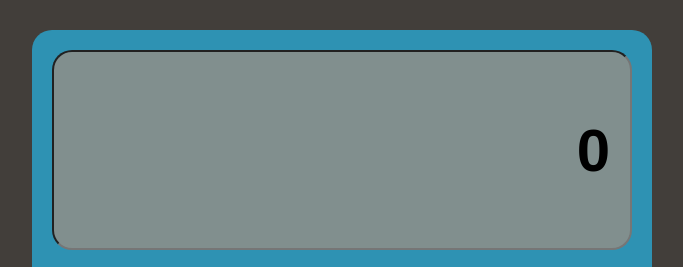
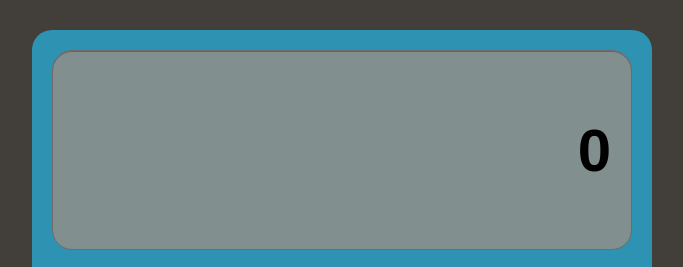
Before and after one commit to flyrk/web-dev-primary-project, a plain HTML site: page project4/index.html in a window 1280 px wide. Shown: the top 267 px of the page, without its empty margins (298-981 px from the left). Drawn offline with Linux system fonts and the light colour scheme.

Commit message:
change view screen border

```diff
--- a/project4/css/simple-calc.css
+++ b/project4/css/simple-calc.css
@@ -27,6 +27,8 @@ body {
     top: 20px;
     left: 20px;
     border-radius: 20px;
+    border: 1px solid rgb(112, 106, 106);
+    box-shadow: inset 0px 1px 0px rgb(103, 99, 106);
     background-color: rgb(129, 143, 142);
     text-align: right;
     font-size: 60px;
```
